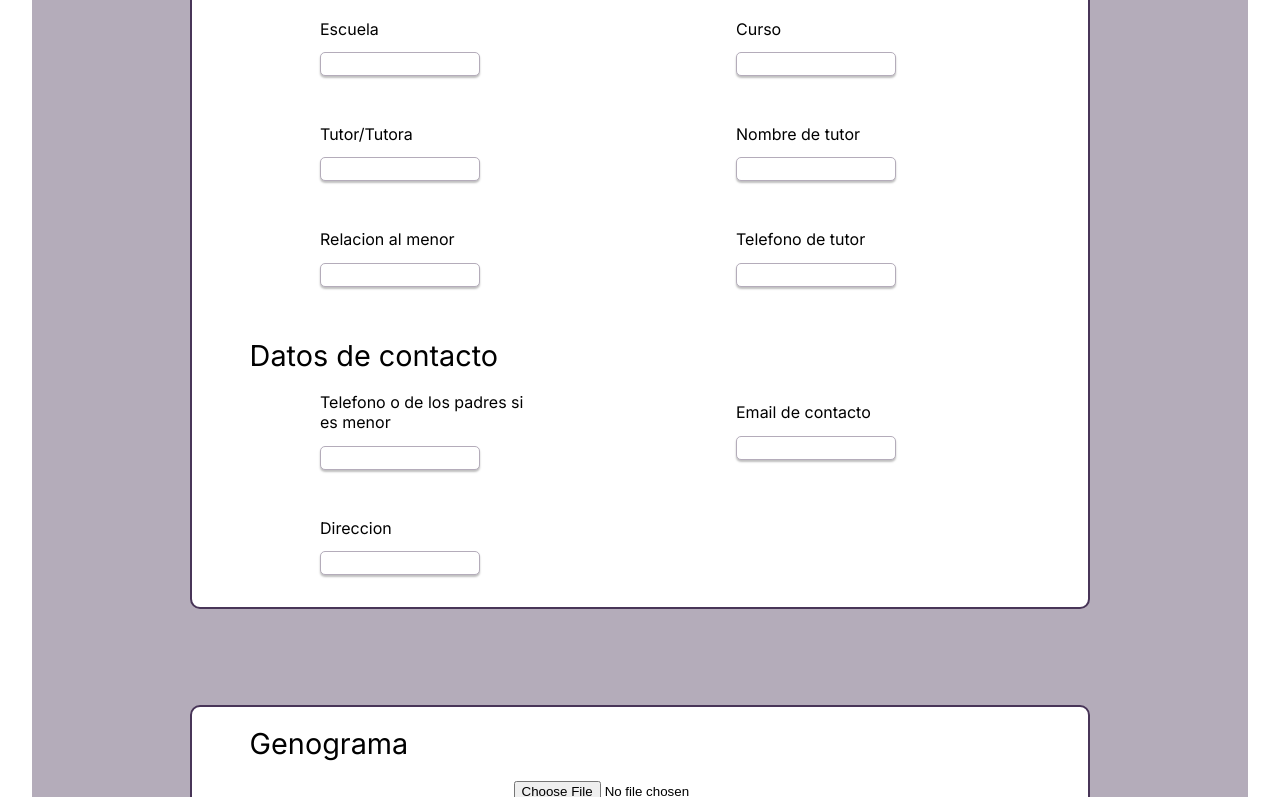
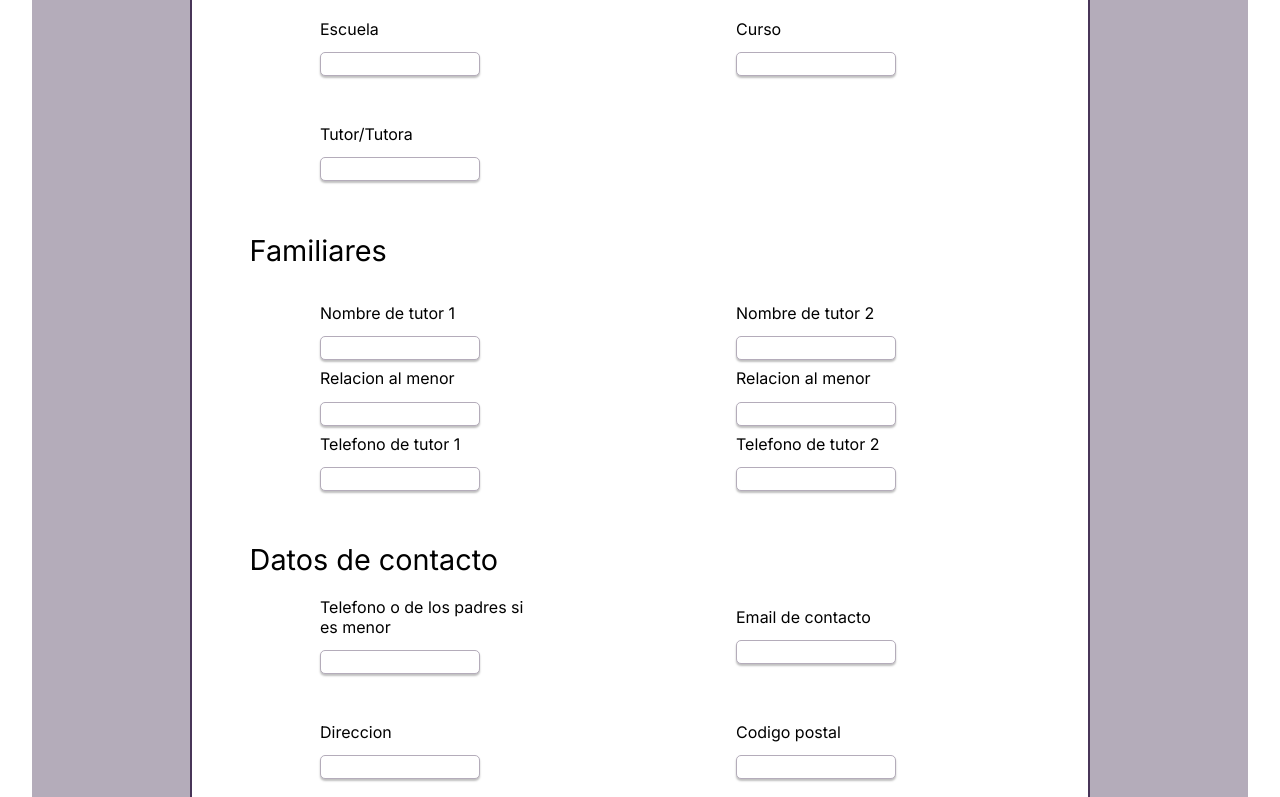
Before and after one commit to KodersKode/Daire-front-end, a React (Create React App) app: page /nuevo-paciente in a window 1280 px wide. Shown: the part 723-1520 px from the top of the page. Built offline with nearby package versions, Linux system fonts and the light colour scheme.

Commit message:
ticking off the feedback from last email

```diff
--- a/src/component/pages/nuevo-paciente/index.module.css
+++ b/src/component/pages/nuevo-paciente/index.module.css
@@ -185,7 +185,10 @@ h1 {
   word-wrap: break-word;
 }
 
-.antecedentesArchivo{
- padding-bottom: 1em;
+.antecedentesArchivo {
+  padding-bottom: 1em;
+}
 
+.familiares :nth-child(1) {
+  padding-top: 1vh;
 }
--- a/src/component/pages/nuevo-paciente/index.tsx
+++ b/src/component/pages/nuevo-paciente/index.tsx
@@ -19,6 +19,7 @@ function NuevoPaciente() {
   const [telefono, setTelefono] = useState(""); //phone-number
   const [email, setEmail] = useState(""); //email
   const [direccion, setDireccion] = useState(""); // address
+  const [postal, setPostal] = useState(""); //postal
   const [centro, setCentro] = useState(""); //centre
   const [genograma, setGenograma] = useState(""); //family tree
   const [motivo, setMotivo] = useState(""); // reason for consultation
@@ -45,6 +46,9 @@ function NuevoPaciente() {
   const [tutor1, setTutor1] = useState(""); // first guardian
   const [relacion1, setRelacion1] = useState(""); // relationship to child
   const [telefono1, setTelefono1] = useState(""); //guardian phone number
+  const [tutor2, setTutor2] = useState(""); // second guardian
+  const [relacion2, setRelacion2] = useState(""); // relationship to child
+  const [telefono2, setTelefono2] = useState(""); //guardian phone number for guardian 2
 
   function handleChange(e: React.ChangeEvent<HTMLInputElement>) {
     setNombre(e.target.value);
@@ -103,7 +107,7 @@ function NuevoPaciente() {
             className={css.apellido}
           />
         </div>
-        <h1>Escolares y familiares</h1>
+        <h1>Escolares</h1>
         <div className={css.subsection}>
           <SmallTextBox
             label="Escuela"
@@ -126,8 +130,12 @@ function NuevoPaciente() {
               setTutor(e.target.value);
             }}
           />
+        </div>
+        <h1>Familiares</h1>
+        <div className={css.subsection}>
+          <div className={css.familiares}>
             <SmallTextBox
-            label="Nombre de tutor"
+              label="Nombre de tutor 1"
               value={tutor1}
               onChange={(e) => {
                 setTutor1(e.target.value);
@@ -141,13 +149,38 @@ function NuevoPaciente() {
               }}
             />
             <SmallTextBox
-            label="Telefono de tutor"
+              label="Telefono de tutor 1"
               value={telefono1}
               onChange={(e) => {
                 setTelefono1(e.target.value);
               }}
             />
           </div>
+          <div className={css.familiares}>
+            <SmallTextBox
+              label="Nombre de tutor 2"
+              value={tutor2}
+              onChange={(e) => {
+                setTutor2(e.target.value);
+              }}
+            />
+            <SmallTextBox
+              label="Relacion al menor"
+              value={relacion2}
+              onChange={(e) => {
+                setRelacion2(e.target.value);
+              }}
+            />
+            <SmallTextBox
+              label="Telefono de tutor 2"
+              value={telefono2}
+              onChange={(e) => {
+                setTelefono2(e.target.value);
+              }}
+            />
+          </div>
+        </div>
+
         <h1>Datos de contacto</h1>
         <div className={css.subsection}>
           <SmallTextBox
@@ -171,12 +204,23 @@ function NuevoPaciente() {
               setDireccion(e.target.value);
             }}
           />
-
+          <SmallTextBox
+            label="Codigo postal"
+            value={postal}
+            onChange={(e) => {
+              setPostal(e.target.value);
+            }}
+          />
         </div>
       </div>
       <div className={css.section}>
         <h1>Genograma</h1>
-         <input id="Genograma" type="file" name="Genograma" className={css.antecedentesArchivo}/>
+        <input
+          id="Genograma"
+          type="file"
+          name="Genograma"
+          className={css.antecedentesArchivo}
+        />
         <LargeTextBox
           value={genograma}
           onChange={(e) => {
@@ -194,14 +238,18 @@ function NuevoPaciente() {
         />
         <h1>Antecedentes / Tratamientos previos:</h1>
         {/* <label htmlFor="AntecedentedArchivo">Elegir archivo</label> */}
-        <input id="AntecedentesArchivo" type="file" name="AntecedentesArchivo" className={css.antecedentesArchivo}/>
+        <input
+          id="AntecedentesArchivo"
+          type="file"
+          name="AntecedentesArchivo"
+          className={css.antecedentesArchivo}
+        />
         <LargeTextBox
           value={antecedentes}
           onChange={(e) => {
             setAntecedentes(e.target.value);
           }}
         />
-
       </div>
       <div className={css.section}>
         <h1>Descripción del niño/niña o adolescente:</h1>
```
Lines whose indentation alone changed are shown as unchanged.
